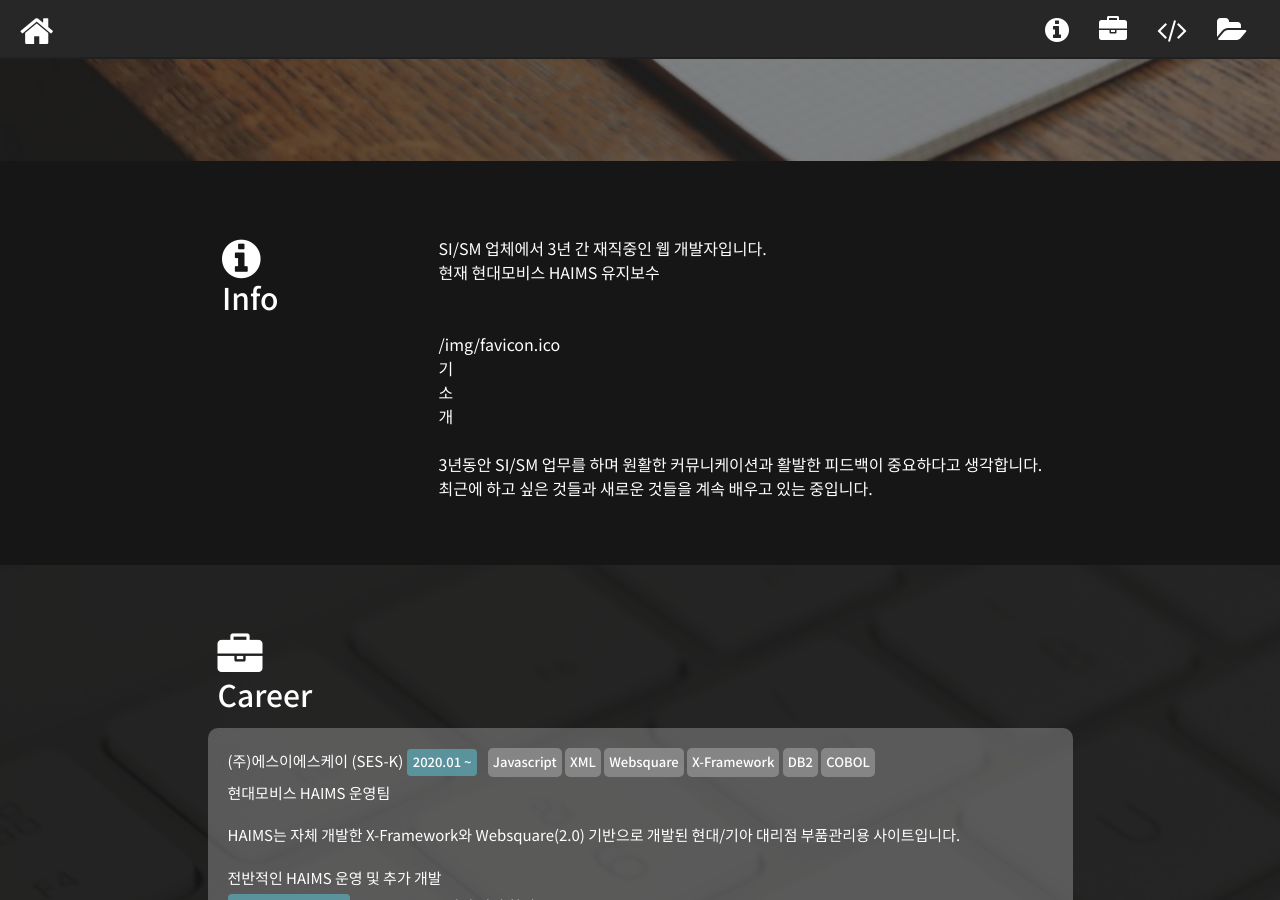
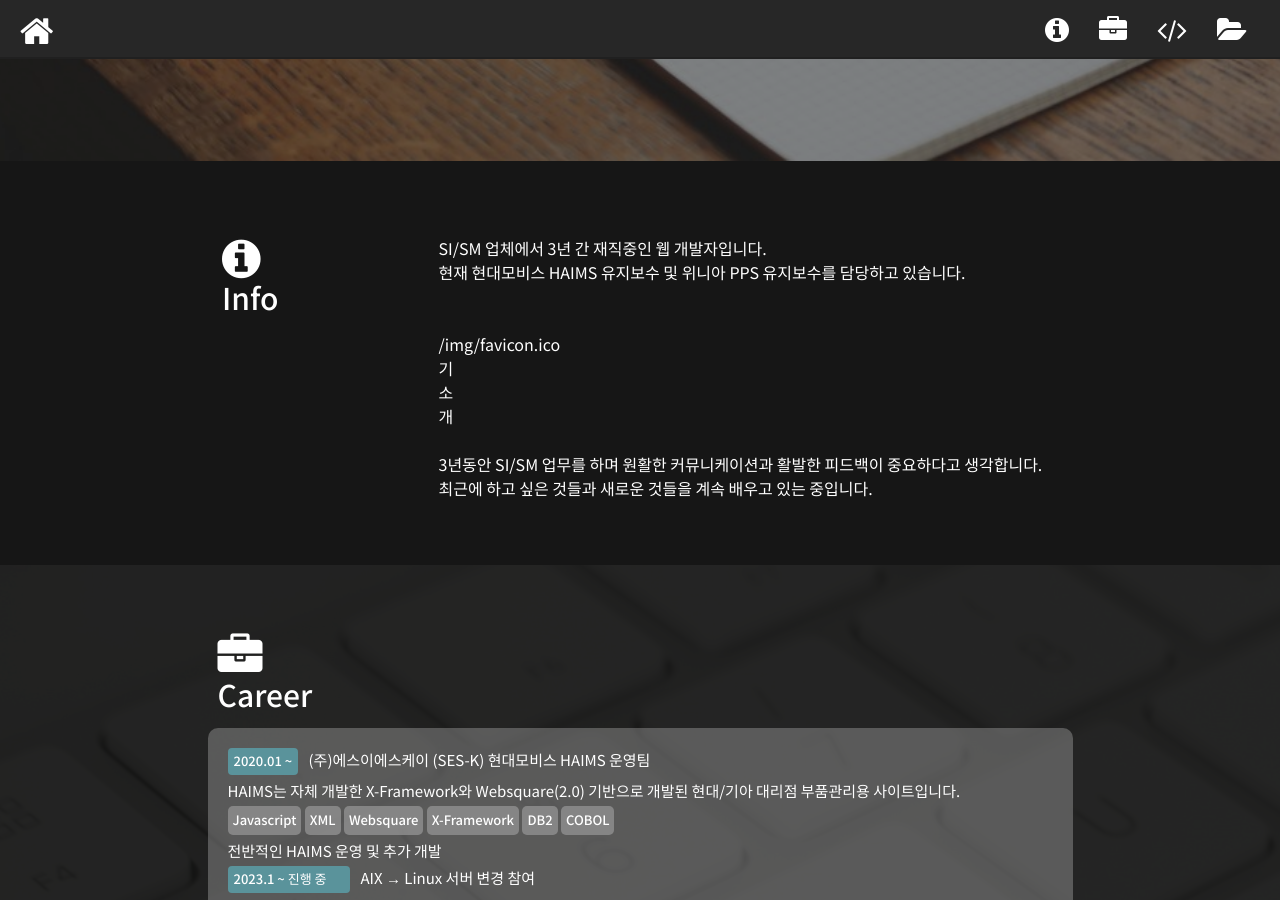
Before and after one commit to fpshtmxm36/Jekyll_Portfolio, a Jekyll site: the page built from index.md, in a window 1280 px wide and 900 px high, scrolled down 739 px. Built offline with Jekyll 4.4.1, drawn with Linux system fonts in a browser that asks for light colours; some web fonts are replaced.

Commit message:
230118_소량수정
*내용 조금만 수정

```diff
--- a/_includes/Career.html
+++ b/_includes/Career.html
@@ -9,17 +9,16 @@
             </div>
             <div class="row">
                 <div class="col-lg-12 col-md-12 career-box">
-                    (주)에스이에스케이 (SES-K) <span class="lineblock-date">2020.01 ~ </span>
+                    <span class="lineblock-date">2020.01 ~ </span>
+                    (주)에스이에스케이 (SES-K) 현대모비스 HAIMS 운영팀<br><!--Hyundai-mobis Agent Inventory Management System-->
+                    HAIMS는 자체 개발한 X-Framework와 Websquare(2.0) 기반으로 개발된 현대/기아 대리점 부품관리용 사이트입니다.
+                    <br>
                     <span class="lineblock-skill">Javascript</span>
-                        <span class="lineblock-skill">XML</span>
-                        <span class="lineblock-skill">Websquare</span>
-                        <span class="lineblock-skill">X-Framework</span>
-                        <span class="lineblock-skill">DB2</span>
-                        <span class="lineblock-skill">COBOL</span>
-                    <br>
-                    현대모비스 HAIMS 운영팀<br><!--Hyundai-mobis Agent Inventory Management System-->
-                    <br>
-                    HAIMS는 자체 개발한 X-Framework와 Websquare(2.0) 기반으로 개발된 현대/기아 대리점 부품관리용 사이트입니다.<br>
+                    <span class="lineblock-skill">XML</span>
+                    <span class="lineblock-skill">Websquare</span>
+                    <span class="lineblock-skill">X-Framework</span>
+                    <span class="lineblock-skill">DB2</span>
+                    <span class="lineblock-skill">COBOL</span>
                     <br>
                     전반적인 HAIMS 운영 및 추가 개발<br>
                     <ul>
@@ -65,8 +64,8 @@
             </div>
             <div class="row">
                 <div class="col-lg-12 col-md-12 career-box">
-                    위니아 PPS 재개발 및 유지보수
-                    <span class="lineblock-date">2022.10 ~ </span>
+                    <span class="lineblock-date">2022.10 ~ </span> 위니아 PPS 재개발 및 유지보수
+                    <br>
                     <span class="lineblock-skill">Spring</span>
                     <span class="lineblock-skill">Java</span>
                     <span class="lineblock-skill">ABAP</span>
--- a/_includes/Info.html
+++ b/_includes/Info.html
@@ -13,7 +13,7 @@
                     <div class="content-box">
                         <p>
                             SI/SM 업체에서 3년 간 재직중인 웹 개발자입니다.<br>
-                            현재 현대모비스 HAIMS 유지보수<br>
+                            현재 현대모비스 HAIMS 유지보수 및 위니아 PPS 유지보수를 담당하고 있습니다.<br>
                             <br>
                             <br>
                             {{ "img/favicon.ico" | relative_url }}<br>
```
